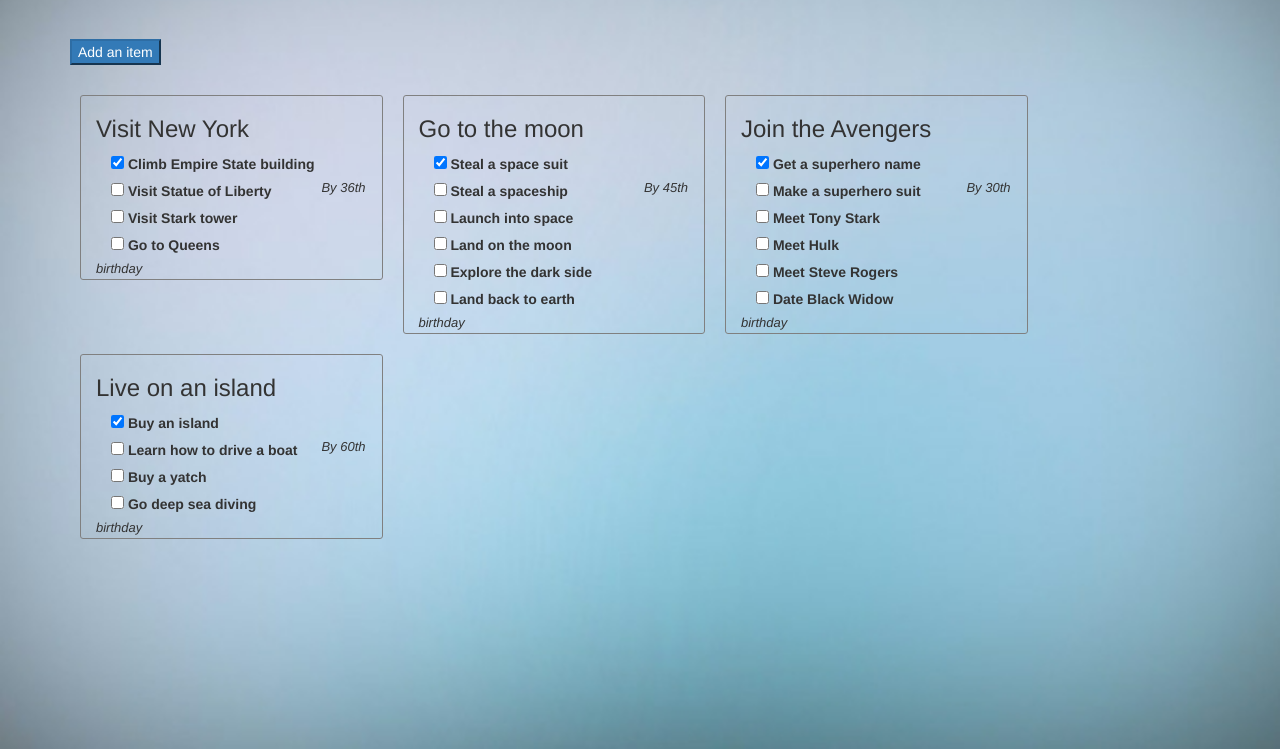
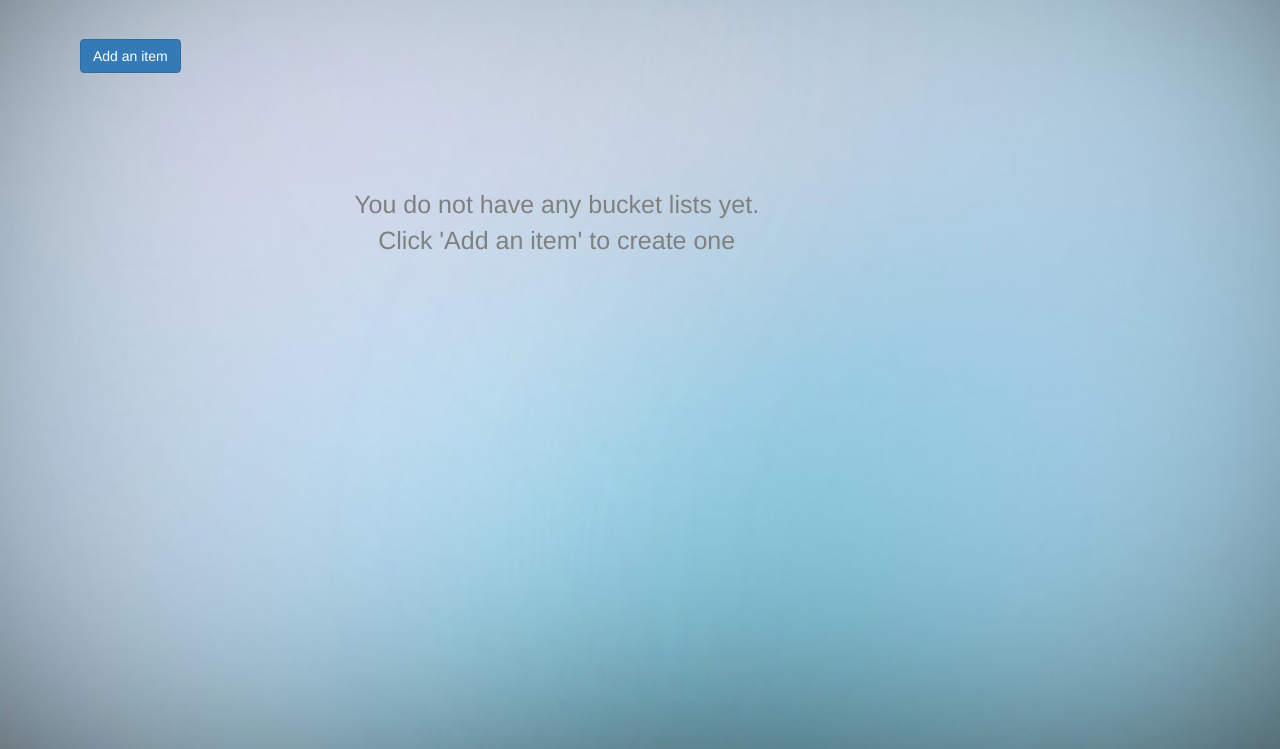
Before and after one commit to kennlebu/BucketList, a Flask app: template app/templates/index.html in a window 1280 px wide. Shown: the part 51-800 px from the top of the page. Run offline with Flask 2, Linux system fonts and the light colour scheme; the template is opened without the code that fills it, so the values that code supplies are empty; some libraries are stand-ins or nearby versions.

Commit message:
Add functionaluty to view bucketlists

```diff
--- a/app/templates/index.html
+++ b/app/templates/index.html
@@ -3,134 +3,34 @@
 <div class="container">
 
     <div class="row" style="position:absolute;padding-top:20px;">
-        <div class="col-md-12">
-            <button class="btn-primary" type="button">Add an item</button>
+        <div class="col-md-12" style="margin-left:10px;">
+            <form method="post" action="/item?type=new">
+                <input class="btn btn-primary" type="submit" value="Add an item" name="add_item" />
+            </form>
         </div>
         <div class="cards col-md-12" style="margin:20 auto 0 auto;">
+
+            {% if has_bucketlists %} {% for item in user.bucketlists %}
             <div class="card col-md-3 left">
-                <h3>Visit New York</h3>
+                <h3>{{ item.name }}</h3>
+                {% for activity in item.items %}
                 <div class="col-xs-12">
                     <label class="css-input switch switch-default">
-                                                <input type="checkbox" checked><span></span> Climb Empire State building
+                                                <input type="checkbox" {{checked if activity.done}}><span></span> {{ activity.item_name }}
                                             </label>
                 </div>
-                <div class="col-xs-10">
-                    <label class="css-input switch switch-default">
-                                                <input type="checkbox"><span></span> Visit Statue of Liberty
-                                            </label>
-                </div>
-                <div class="col-xs-10">
-                    <label class="css-input switch switch-default">
-                                                <input type="checkbox"><span></span> Visit Stark tower
-                                            </label>
-                </div>
-                <div class="col-xs-10">
-                    <label class="css-input switch switch-default">
-                                                <input type="checkbox"><span></span> Go to Queens
-                                            </label>
-                </div>
+                {% endfor %}
+
                 <div class="due_date">
                     By 36th birthday
                 </div>
             </div>
-            <div class="card col-md-3 left">
-                <h3>Go to the moon</h3>
-                <div class="col-xs-12">
-                    <label class="css-input switch switch-default">
-                                                <input type="checkbox" checked><span></span> Steal a space suit
-                                            </label>
-                </div>
-                <div class="col-xs-10">
-                    <label class="css-input switch switch-default">
-                                                <input type="checkbox"><span></span> Steal a spaceship
-                                            </label>
-                </div>
-                <div class="col-xs-10">
-                    <label class="css-input switch switch-default">
-                                                <input type="checkbox"><span></span> Launch into space
-                                            </label>
-                </div>
-                <div class="col-xs-10">
-                    <label class="css-input switch switch-default">
-                                                <input type="checkbox"><span></span> Land on the moon
-                                            </label>
-                </div>
-                <div class="col-xs-10">
-                    <label class="css-input switch switch-default">
-                                                <input type="checkbox"><span></span> Explore the dark side
-                                            </label>
-                </div>
-                <div class="col-xs-10">
-                    <label class="css-input switch switch-default">
-                                                <input type="checkbox"><span></span> Land back to earth
-                                            </label>
-                </div>
-                <div class="due_date">
-                    By 45th birthday
-                </div>
+            {% endfor %} {% else %}
+            <div class="col-md-3">&nbsp;</div>
+            <div class="col-md-6" style="margin-top:80px;">
+                <p style="font-size:25px;color:grey;text-align:center">You do not have any bucket lists yet. Click 'Add an item' to create one</p>
             </div>
-            <div class="card col-md-3 left">
-                <h3>Join the Avengers</h3>
-                <div class="col-xs-12">
-                    <label class="css-input switch switch-default">
-                                                <input type="checkbox" checked><span></span> Get a superhero name
-                                            </label>
-                </div>
-                <div class="col-xs-10">
-                    <label class="css-input switch switch-default">
-                                                <input type="checkbox"><span></span> Make a superhero suit
-                                            </label>
-                </div>
-                <div class="col-xs-10">
-                    <label class="css-input switch switch-default">
-                                                <input type="checkbox"><span></span> Meet Tony Stark
-                                            </label>
-                </div>
-                <div class="col-xs-10">
-                    <label class="css-input switch switch-default">
-                                                <input type="checkbox"><span></span> Meet Hulk
-                                            </label>
-                </div>
-                <div class="col-xs-10">
-                    <label class="css-input switch switch-default">
-                                                <input type="checkbox"><span></span> Meet Steve Rogers
-                                            </label>
-                </div>
-                <div class="col-xs-10">
-                    <label class="css-input switch switch-default">
-                                                <input type="checkbox"><span></span> Date Black Widow
-                                            </label>
-                </div>
-                <div class="due_date">
-                    By 30th birthday
-                </div>
-            </div>
-            <div class="card col-md-3 left">
-                <h3>Live on an island</h3>
-                <div class="col-xs-12">
-                    <label class="css-input switch switch-default">
-                                                <input type="checkbox" checked><span></span> Buy an island
-                                            </label>
-                </div>
-                <div class="col-xs-10">
-                    <label class="css-input switch switch-default">
-                                                <input type="checkbox"><span></span> Learn how to drive a boat
-                                            </label>
-                </div>
-                <div class="col-xs-10">
-                    <label class="css-input switch switch-default">
-                                                <input type="checkbox"><span></span> Buy a yatch
-                                            </label>
-                </div>
-                <div class="col-xs-10">
-                    <label class="css-input switch switch-default">
-                                                <input type="checkbox"><span></span> Go deep sea diving
-                                            </label>
-                </div>
-                <div class="due_date">
-                    By 60th birthday
-                </div>
-            </div>
+            {% endif %}
 
         </div>
     </div>
```
Also changed, not shown: app/views.py (+19 -2 lines).
